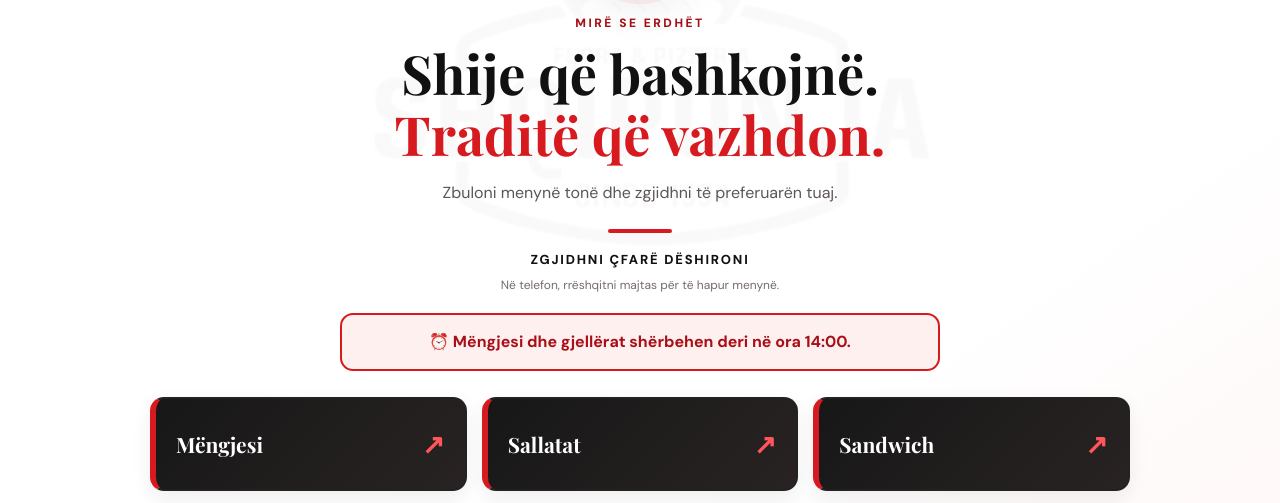
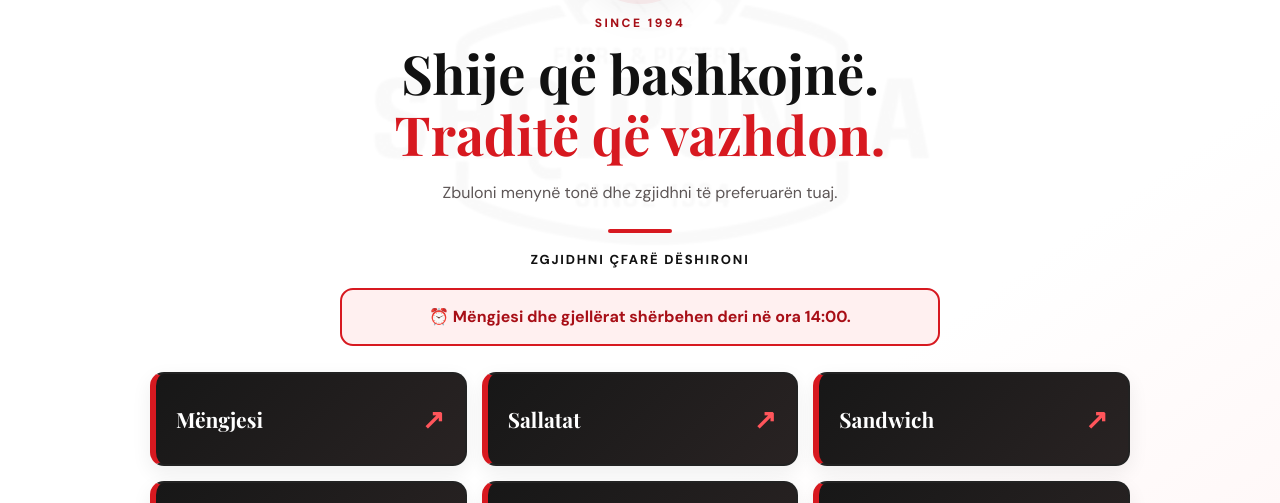
Before and after one commit to Darisi3/DigitalMenu, a plain HTML site: page shqiponja-menu/index.html in a window 1280 px wide. Shown: the part 258-761 px from the top of the page. Drawn offline with nearby package versions, Linux system fonts and the light colour scheme.

Commit message:
Update index.html

```diff
--- a/shqiponja-menu/index.html
+++ b/shqiponja-menu/index.html
@@ -5,7 +5,7 @@
   <meta name="viewport" content="width=device-width, initial-scale=1">
   <meta name="theme-color" content="#111111">
   <meta name="description" content="Menuja digjitale e Furrës & Pizzerisë Shqiponja.">
-  <title>Shqiponja | Menu Digjitale</title>
+  <title>Shqiponja | Restaurant</title>
   <link rel="icon" type="image/png" href="assets/logo.png">
   <link rel="stylesheet" href="style.css">
 </head>
@@ -27,12 +27,12 @@
         <div class="hero-emblem">
           <img src="assets/logo.png" alt="Shqiponja">
         </div>
-        <p class="kicker">MIRË SE ERDHËT</p>
+        <p class="kicker">SINCE 1994</p>
         <h1>Shije që bashkojnë.<br><span>Traditë që vazhdon.</span></h1>
         <p class="hero-copy">Zbuloni menynë tonë dhe zgjidhni të preferuarën tuaj.</p>
         <div class="gold-rule"></div>
         <p class="choose-label">ZGJIDHNI ÇFARË DËSHIRONI</p>
-        <p class="swipe-hint">Në telefon, rrëshqitni majtas për të hapur menynë.</p>
+        <p class="swipe-hint"></p>
         <div class="service-hours" role="note"><strong>⏰ Mëngjesi dhe gjellërat shërbehen deri në ora 14:00.</strong></div>
       </div>
       <div id="category-grid" class="category-grid" aria-label="Kategoritë e menusë"></div>
```
